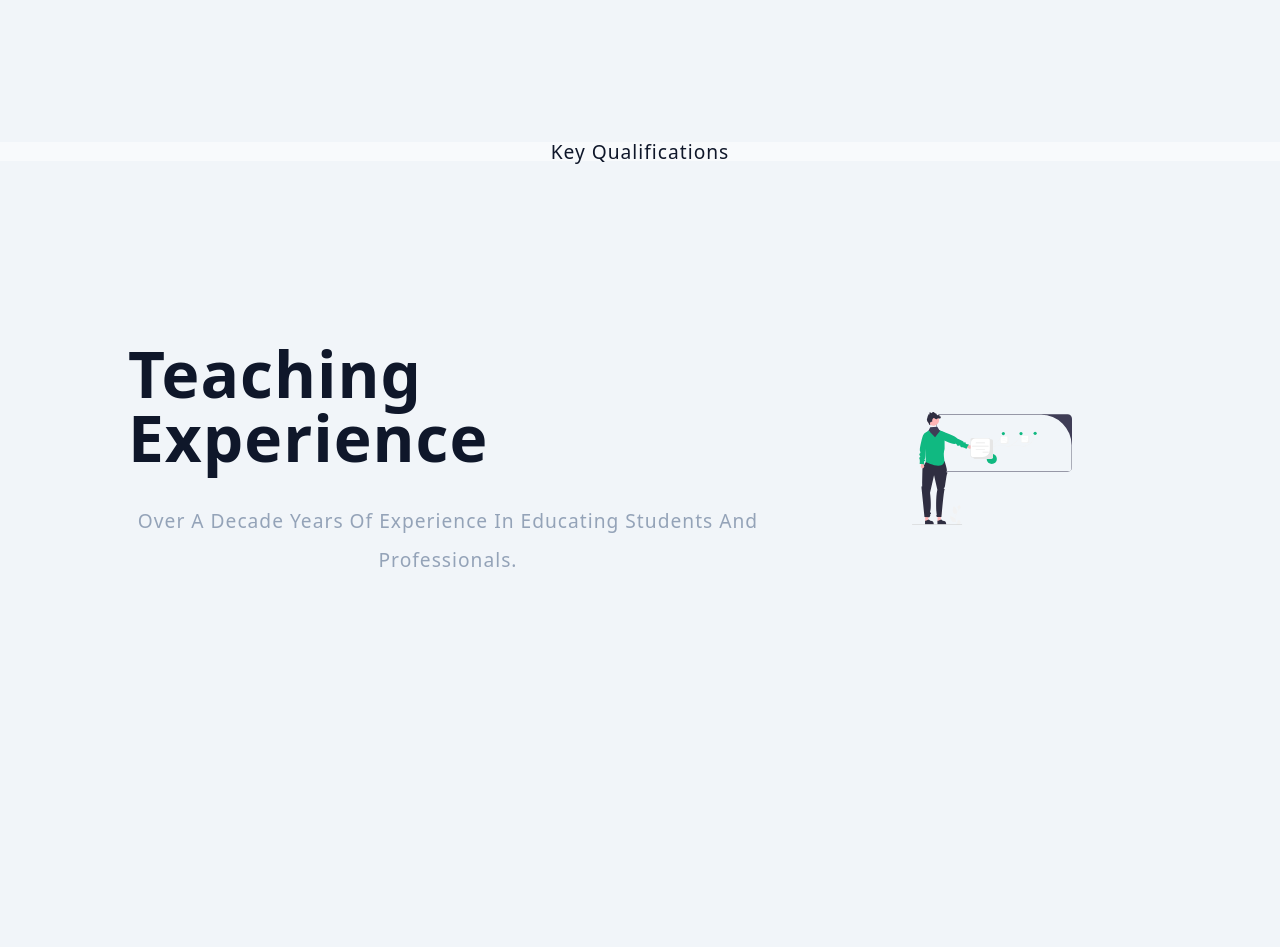
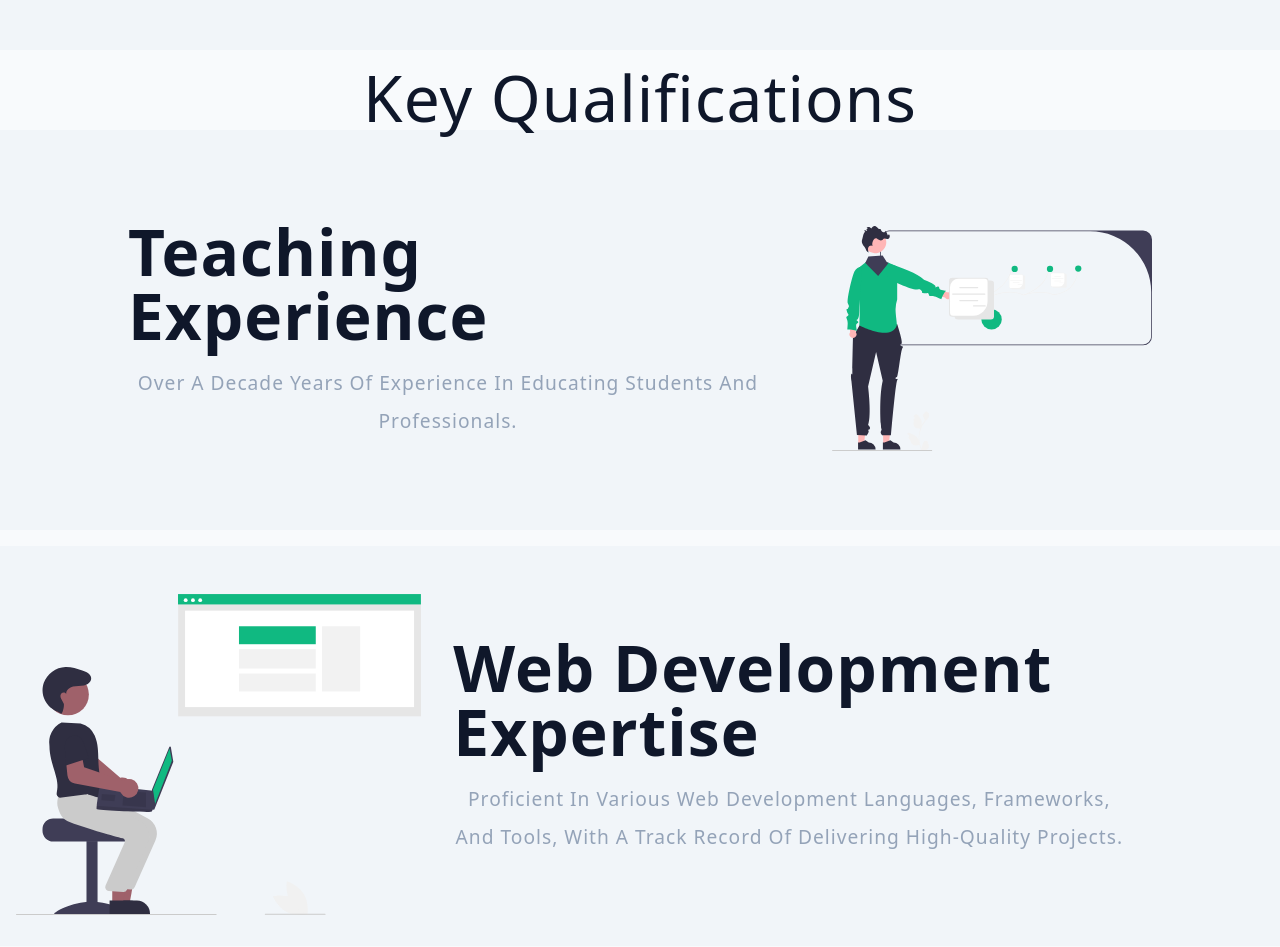
Before and after one commit to Codekazuki/devKazuki, a React (Vite) app: page /about in a window 1280 px wide. Shown: the part 563-1510 px from the top of the page. Built offline with nearby package versions, Linux system fonts and the light colour scheme.

Commit message:
portfolio

```diff
--- a/src/index.css
+++ b/src/index.css
@@ -221,12 +221,13 @@ ul {
 }
 
 .hero {
-  min-height: 75vh;
+  min-height: 50vh;
   background: var(--grey-100);
   display: flex;
   align-items: center;
   justify-content: center;
-  padding: 5rem;
+  padding: 1rem;
+  margin-bottom: 1rem;
 }
 .img-container {
   margin-top: 1rem;
@@ -236,7 +237,7 @@ ul {
   max-width: var(--max-width);
 }
 .hero-title h1 {
-  margin-bottom: 2rem;
+  margin-bottom: 1rem;
   font-weight: 700;
 }
 .hero-title h3 {
@@ -427,9 +428,8 @@ form .input-box .field.message {
   color: var(--primary-400);
 }
 
-/* Button active effects */
 .resume-button:active {
-  transform: scale(0.95); /* Slightly decrease size when clicked */
+  transform: scale(0.95);
 }
 
 @media (min-width: 320px) {
@@ -449,7 +449,6 @@ form .input-box .field.message {
   }
   .img-container {
     display: block;
-    width: 50%;
   }
 }
 @media (min-width: 425px) {
@@ -463,17 +462,14 @@ form .input-box .field.message {
     display: grid;
     /* grid-template-columns: 1fr 1fr; */
     place-items: center;
-    gap: 4rem;
   }
   .hero-centerb {
     display: grid;
     /* grid-template-columns: 1fr 1fr; */
     place-items: center;
-    gap: 4rem;
   }
   .img-container {
     display: block;
-    width: 50%;
   }
   .card-list {
     grid-template-columns: 1fr;
@@ -500,7 +496,7 @@ form .input-box .field.message {
     display: grid;
     grid-template-columns: 1fr 2fr;
     place-items: center;
-    gap: 4rem;
+    gap: 2rem;
   }
   .img-container {
     display: block;
--- a/src/pages/About.jsx
+++ b/src/pages/About.jsx
@@ -26,7 +26,7 @@ const point5 =
 const About = () => {
   return (
     <section className='about'>
-      <h3>About Me</h3>
+      <h1 style={{ textAlign: "center", padding: "2rem" }}>About Me</h1>
       <section className='hero'>
         <div className='hero-center'>
           <div className='hero-title'>
@@ -37,7 +37,7 @@ const About = () => {
           </div>
         </div>
       </section>
-      <h3>{keyQual}</h3>
+      <h1 style={{ textAlign: "center" }}>{keyQual}</h1>
 
       {/* add undraw images */}
       <section className='hero'>
```
